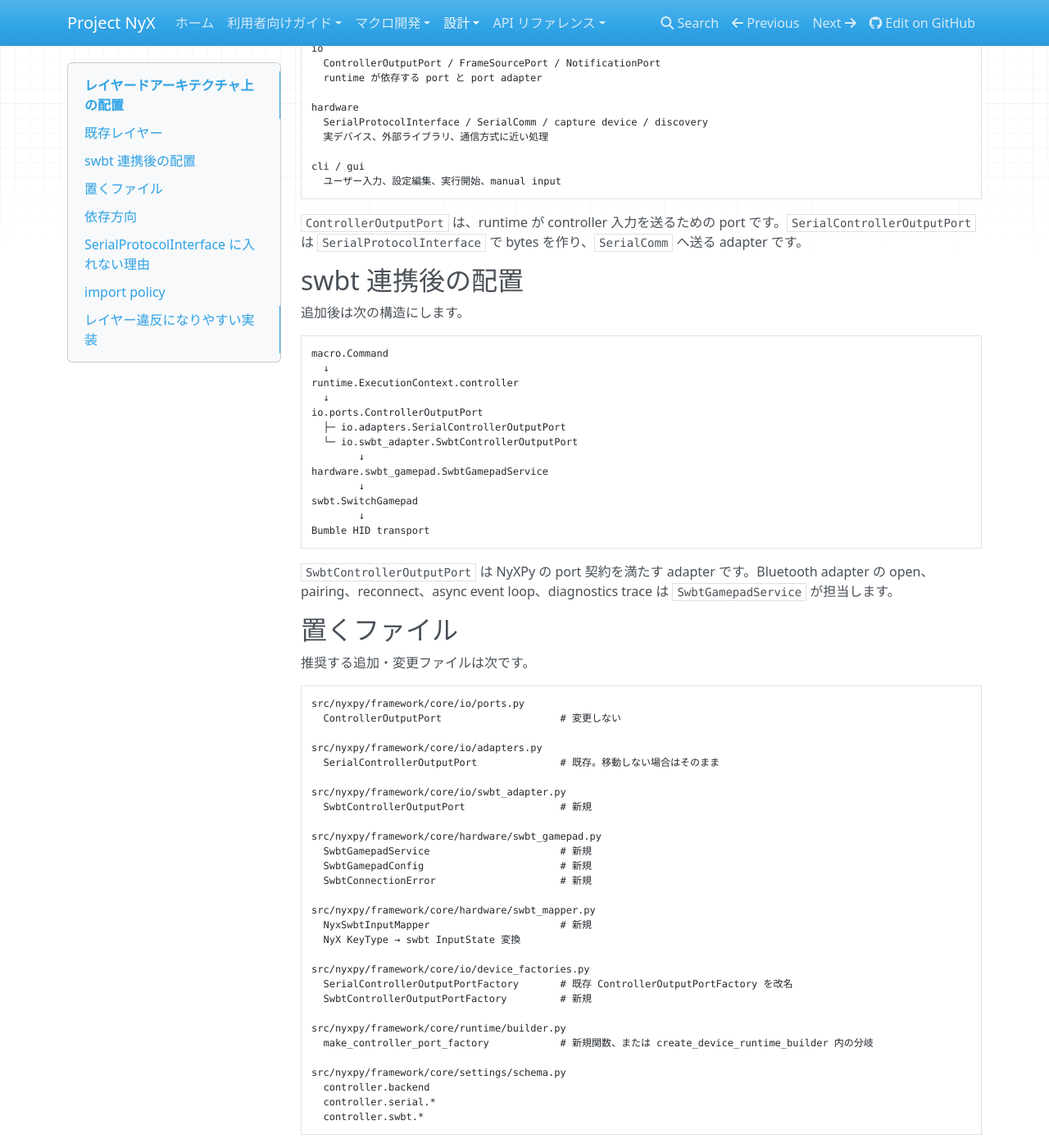
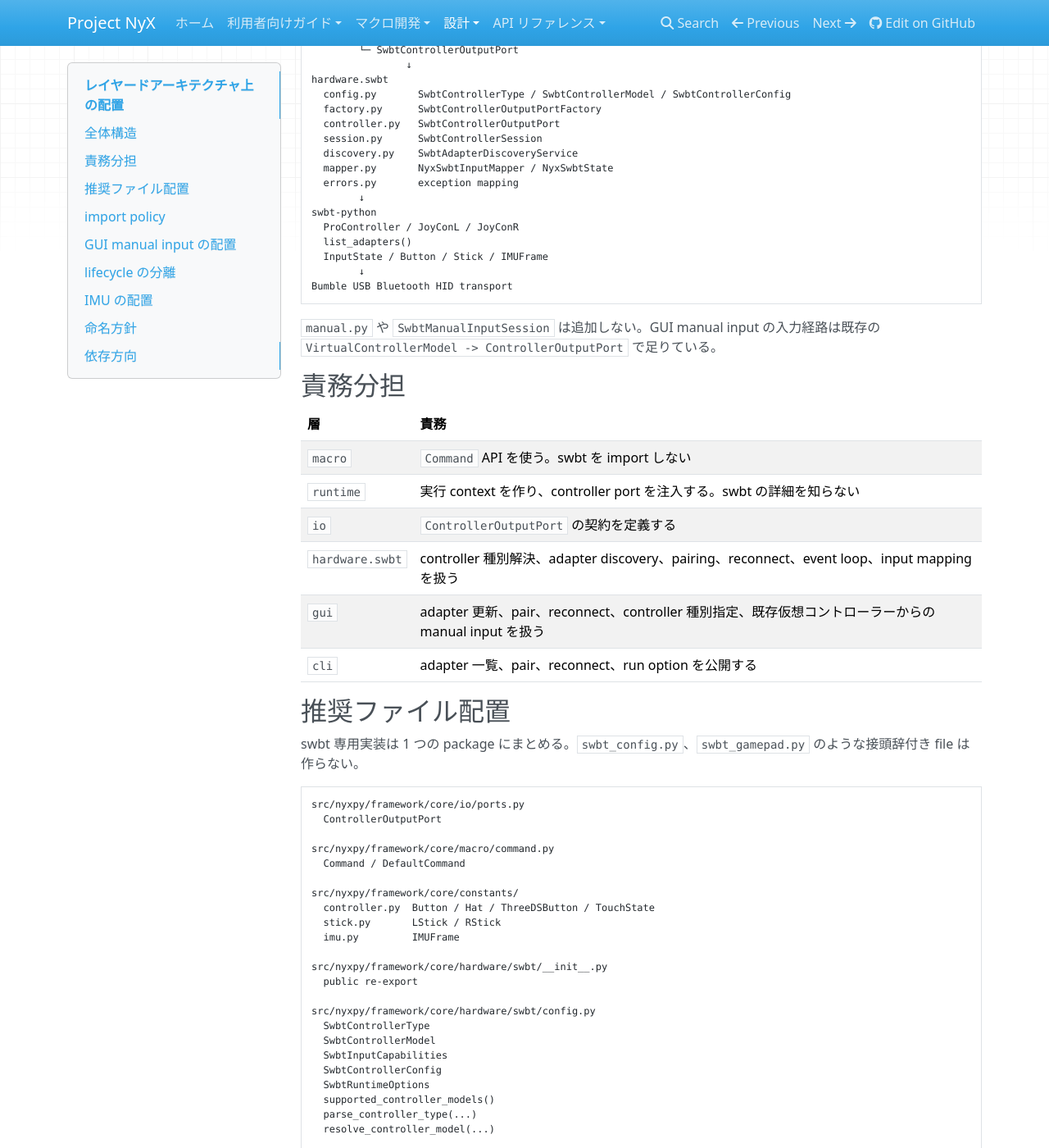
Before and after one commit to niart120/Project_NyX, an MkDocs documentation site: the page built from docs/architecture/swbt-integration/architecture.md, in a window 1280 px wide and 1400 px high, scrolled down 392 px. Shown: the whole window at 82% size. Built offline with MkDocs 1.6.1, drawn with Linux system fonts in a browser that asks for light colours; nearby versions of some CDN libraries; some of the changed text lies outside the part shown.

Commit message:
docs: update swbt architecture notes

````diff
--- a/docs/architecture/swbt-integration/architecture.md
+++ b/docs/architecture/swbt-integration/architecture.md
@@ -1,196 +1,200 @@
 # レイヤードアーキテクチャ上の配置
 
-`swbt-python` 連携は、NyXPy の既存レイヤーに沿って配置します。マクロから見える抽象は `Command` と `ControllerOutputPort` で止め、Bluetooth HID の詳細は `hardware` 層へ閉じ込めます。
+swbt backend は、NyXPy の controller 出力を Bluetooth HID 経由で実現する backend である。マクロから見える抽象は `Command` と `ControllerOutputPort` に止め、`swbt-python` の非同期 API と Bluetooth lifecycle は `hardware.swbt` package に閉じ込める。
 
-## 既存レイヤー
-
-NyXPy の controller 出力に関係する既存の責務は次のように分かれています。
+## 全体構造
 
 ```text
 macro
   MacroBase / Command
-  マクロ作者が触る API
-
+        ↓
 runtime
   ExecutionContext / MacroRuntime / MacroRuntimeBuilder
-  実行単位の依存関係を組み立て、Command へ context を渡す
-
+        ↓
 io
-  ControllerOutputPort / FrameSourcePort / NotificationPort
-  runtime が依存する port と port adapter
-
-hardware
-  SerialProtocolInterface / SerialComm / capture device / discovery
-  実デバイス、外部ライブラリ、通信方式に近い処理
-
-cli / gui
-  ユーザー入力、設定編集、実行開始、manual input
+  ControllerOutputPort
+        ├─ SerialControllerOutputPort
+        └─ SwbtControllerOutputPort
+                ↓
+hardware.swbt
+  config.py       SwbtControllerType / SwbtControllerModel / SwbtControllerConfig
+  factory.py      SwbtControllerOutputPortFactory
+  controller.py   SwbtControllerOutputPort
+  session.py      SwbtControllerSession
+  discovery.py    SwbtAdapterDiscoveryService
+  mapper.py       NyxSwbtInputMapper / NyxSwbtState
+  errors.py       exception mapping
+        ↓
+swbt-python
+  ProController / JoyConL / JoyConR
+  list_adapters()
+  InputState / Button / Stick / IMUFrame
+        ↓
+Bumble USB Bluetooth HID transport
 ```
 
-`ControllerOutputPort` は、runtime が controller 入力を送るための port です。`SerialControllerOutputPort` は `SerialProtocolInterface` で bytes を作り、`SerialComm` へ送る adapter です。
+`manual.py` や `SwbtManualInputSession` は追加しない。GUI manual input の入力経路は既存の `VirtualControllerModel -> ControllerOutputPort` で足りている。
 
-## swbt 連携後の配置
+## 責務分担
 
-追加後は次の構造にします。
+| 層 | 責務 |
+|---|---|
+| `macro` | `Command` API を使う。swbt を import しない |
+| `runtime` | 実行 context を作り、controller port を注入する。swbt の詳細を知らない |
+| `io` | `ControllerOutputPort` の契約を定義する |
+| `hardware.swbt` | controller 種別解決、adapter discovery、pairing、reconnect、event loop、input mapping を扱う |
+| `gui` | adapter 更新、pair、reconnect、controller 種別指定、既存仮想コントローラーからの manual input を扱う |
+| `cli` | adapter 一覧、pair、reconnect、run option を公開する |
 
-```text
-macro.Command
-  ↓
-runtime.ExecutionContext.controller
-  ↓
-io.ports.ControllerOutputPort
-  ├─ io.adapters.SerialControllerOutputPort
-  └─ io.swbt_adapter.SwbtControllerOutputPort
-        ↓
-hardware.swbt_gamepad.SwbtGamepadService
-        ↓
-swbt.SwitchGamepad
-        ↓
-Bumble HID transport
-```
+## 推奨ファイル配置
 
-`SwbtControllerOutputPort` は NyXPy の port 契約を満たす adapter です。Bluetooth adapter の open、pairing、reconnect、async event loop、diagnostics trace は `SwbtGamepadService` が担当します。
-
-## 置くファイル
-
-推奨する追加・変更ファイルは次です。
+swbt 専用実装は 1 つの package にまとめる。`swbt_config.py`、`swbt_gamepad.py` のような接頭辞付き file は作らない。
 
 ```text
 src/nyxpy/framework/core/io/ports.py
-  ControllerOutputPort                    # 変更しない
+  ControllerOutputPort
 
-src/nyxpy/framework/core/io/adapters.py
-  SerialControllerOutputPort              # 既存。移動しない場合はそのまま
+src/nyxpy/framework/core/macro/command.py
+  Command / DefaultCommand
 
-src/nyxpy/framework/core/io/swbt_adapter.py
-  SwbtControllerOutputPort                # 新規
+src/nyxpy/framework/core/constants/
+  controller.py  Button / Hat / ThreeDSButton / TouchState
+  stick.py       LStick / RStick
+  imu.py         IMUFrame
 
-src/nyxpy/framework/core/hardware/swbt_gamepad.py
-  SwbtGamepadService                      # 新規
-  SwbtGamepadConfig                       # 新規
-  SwbtConnectionError                     # 新規
+src/nyxpy/framework/core/hardware/swbt/__init__.py
+  public re-export
 
-src/nyxpy/framework/core/hardware/swbt_mapper.py
-  NyxSwbtInputMapper                      # 新規
-  NyX KeyType → swbt InputState 変換
+src/nyxpy/framework/core/hardware/swbt/config.py
+  SwbtControllerType
+  SwbtControllerModel
+  SwbtInputCapabilities
+  SwbtControllerConfig
+  SwbtRuntimeOptions
+  supported_controller_models()
+  parse_controller_type(...)
+  resolve_controller_model(...)
 
-src/nyxpy/framework/core/io/device_factories.py
-  SerialControllerOutputPortFactory       # 既存 ControllerOutputPortFactory を改名
-  SwbtControllerOutputPortFactory         # 新規
+src/nyxpy/framework/core/hardware/swbt/discovery.py
+  SwbtAdapterDiscoveryService
+  SwbtAdapterView
+  resolve_adapter(...)
 
-src/nyxpy/framework/core/runtime/builder.py
-  make_controller_port_factory            # 新規関数、または create_device_runtime_builder 内の分岐
+src/nyxpy/framework/core/hardware/swbt/factory.py
+  SwbtControllerOutputPortFactory
 
-src/nyxpy/framework/core/settings/schema.py
-  controller.backend
-  controller.serial.*
-  controller.swbt.*
+src/nyxpy/framework/core/hardware/swbt/controller.py
+  SwbtControllerOutputPort
+
+src/nyxpy/framework/core/hardware/swbt/session.py
+  SwbtControllerSession
+  DummySwbtControllerSession
+
+src/nyxpy/framework/core/hardware/swbt/mapper.py
+  NyxSwbtState
+  NyxSwbtInputMapper
+
+src/nyxpy/framework/core/hardware/swbt/errors.py
+  SwbtIntegrationError
+  map_exception(...)
 ```
 
-`SerialControllerOutputPort` を `io/adapters.py` から分割するかどうかは別判断です。最小変更では既存位置のままにし、`SwbtControllerOutputPort` だけ `io/swbt_adapter.py` に置きます。
+`SwbtControllerSession` は、serial backend における `SerialComm` と `SerialProtocolInterface` の組み合わせに近い backend 内部部品である。GUI の専用 layer ではない。
 
-`ControllerOutputPortFactory` の改名では互換 alias を残しません。呼び出し元、テスト、公開 export を同じ変更で `SerialControllerOutputPortFactory` へ更新します。
+## import policy
+
+`swbt-python` は optional dependency なので、swbt backend が無効な環境で top-level import error を起こさない。
+
+| 場所 | import 方針 |
+|---|---|
+| `hardware.swbt.*` | `swbt` を import してよい |
+| `io.ports` | `swbt` を import しない |
+| `macro.command` | `swbt` を import しない |
+| `runtime.builder` | `swbt` を直接 import しない。factory 注入に止める |
+| `gui` | `swbt` を直接 import しない。app service / factory 経由で扱う |
+
+`swbt` が未導入の場合、backend 選択時または swbt CLI 実行時に `ConfigurationError(code="NYX_SWBT_DEPENDENCY_MISSING")` として扱う。
+
+## GUI manual input の配置
+
+GUI 仮想コントローラーは既存の `VirtualControllerModel` を使う。
+
+```text
+VirtualControllerPane
+  -> VirtualControllerModel
+  -> ControllerOutputPort
+```
+
+backend 切り替えは `ControllerOutputPort` の下で行う。
+
+```text
+VirtualControllerModel
+  -> ControllerOutputPort
+       ├─ SerialControllerOutputPort
+       └─ SwbtControllerOutputPort
+```
+
+このため、GUI 層に `SwbtManualInputSession`、`SwbtManualInputModel`、`SwbtVirtualControllerAdapter` のような中間 layer は作らない。
+
+## lifecycle の分離
+
+pairing / reconnect は入力反映ではなく、controller port を使用可能にするための lifecycle 操作である。
+
+```text
+adapter refresh / pair / reconnect
+  -> hardware.swbt factory/session lifecycle
+  -> GUI lifetime ControllerOutputPort が使用可能になる
+  -> VirtualControllerModel.set_controller(port)
+```
+
+button / D-pad / stick 入力は lifecycle 操作を経由しない。
+
+```text
+button / D-pad / stick
+  -> VirtualControllerModel
+  -> ControllerOutputPort.press/release
+  -> SwbtControllerOutputPort
+```
+
+## IMU の配置
+
+IMU は GUI manual input ではなく、`Command` / `ControllerOutputPort` の command surface に追加する。swbt backend は実装し、非対応 backend は `NotImplementedError` を返す。
+
+```text
+Command.imu(...)
+  -> ControllerOutputPort.imu(...)
+       ├─ SwbtControllerOutputPort.imu(...)
+       └─ default unsupported
+```
+
+GUI には IMU preset、pose editor、raw editor を置かない。
+
+## 命名方針
+
+| 対象 | 方針 | 例 |
+|---|---|---|
+| package | `swbt` namespace を切る | `hardware/swbt/session.py` |
+| file | `swbt_` 接頭辞を付けない | `config.py`, `factory.py` |
+| public class | backend 判別のため `Swbt...` を残す | `SwbtControllerConfig`, `SwbtControllerSession` |
+| package-local helper | `swbt_` を重ねない | `map_exception`, `to_button` |
 
 ## 依存方向
 
-守る依存方向は次です。
+```text
+macro -> io.ports
+runtime -> io.ports
+runtime -> injected factories
+gui -> app service -> runtime builder / hardware.swbt factory
+hardware.swbt -> io.ports
+hardware.swbt -> swbt-python
+```
+
+禁止する依存:
 
 ```text
-cli / gui
-  ↓
-runtime builder
-  ↓
-io factory
-  ↓
-io adapter
-  ↓
-hardware service
-  ↓
-swbt-python
+gui -> swbt-python
+gui -> SwbtControllerOutputPort internals
+macro -> hardware.swbt
+io.ports -> swbt-python
+runtime.builder -> concrete swbt controller class
 ```
-
-マクロ側は次で止めます。
-
-```text
-macro
-  ↓
-Command
-  ↓
-ControllerOutputPort
-```
-
-`macro`、`DefaultCommand`、`ExecutionContext`、`MacroRuntime` から `swbt` を import しません。
-
-## SerialProtocolInterface に入れない理由
-
-`SerialProtocolInterface` は controller 入力をシリアル送信用 bytes に変換するための protocol です。`swbt-python` は Bluetooth HID の resource lifecycle と input report loop を持つため、ここへ入れると抽象の意味が変わります。
-
-避ける実装:
-
-```python
-class SwbtSerialProtocol(SerialProtocolInterface):
-    ...
-```
-
-```python
-ProtocolFactory.create_protocol("SWBT")
-```
-
-採用する実装:
-
-```python
-class SwbtControllerOutputPort(ControllerOutputPort):
-    ...
-```
-
-```python
-def make_controller_port_factory(config: ControllerConfig) -> PortFactory[ControllerOutputPort]:
-    ...
-```
-
-## import policy
-
-`swbt-python` の公開 API は `swbt` module root から import します。`swbt.gamepad.*` や `swbt.transport.*` の deep import は、NyXPy 側ではテスト用 fake か transport 差し替えが必要な場合だけに限定します。
-
-推奨:
-
-```python
-from swbt import Button, DiagnosticsConfig, InputState, Stick, SwitchGamepad
-```
-
-避ける:
-
-```python
-from swbt.gamepad.core import SwitchGamepad
-from swbt.transport._bumble_transport import ...
-```
-
-## レイヤー違反になりやすい実装
-
-次の実装は避けます。
-
-```python
-# Command が外部ライブラリを知る
-from swbt import SwitchGamepad
-
-class DefaultCommand:
-    ...
-```
-
-```python
-# ControllerOutputPort が backend 選択を毎回行う
-class DispatchingControllerOutputPort(ControllerOutputPort):
-    def press(self, keys):
-        if self.backend == "serial":
-            self.serial.press(keys)
-        else:
-            self.swbt.press(keys)
-```
-
-```python
-# GUI が直接 Bluetooth HID 接続を開始する
-pad = SwitchGamepad(adapter="usb:0", key_store_path="switch-bond.json")
-await pad.connect(timeout=30.0, allow_pairing=True)
-```
-
-GUI / CLI は設定値とユーザー操作を runtime builder へ渡します。接続手順は factory と hardware service に閉じ込めます。
````
